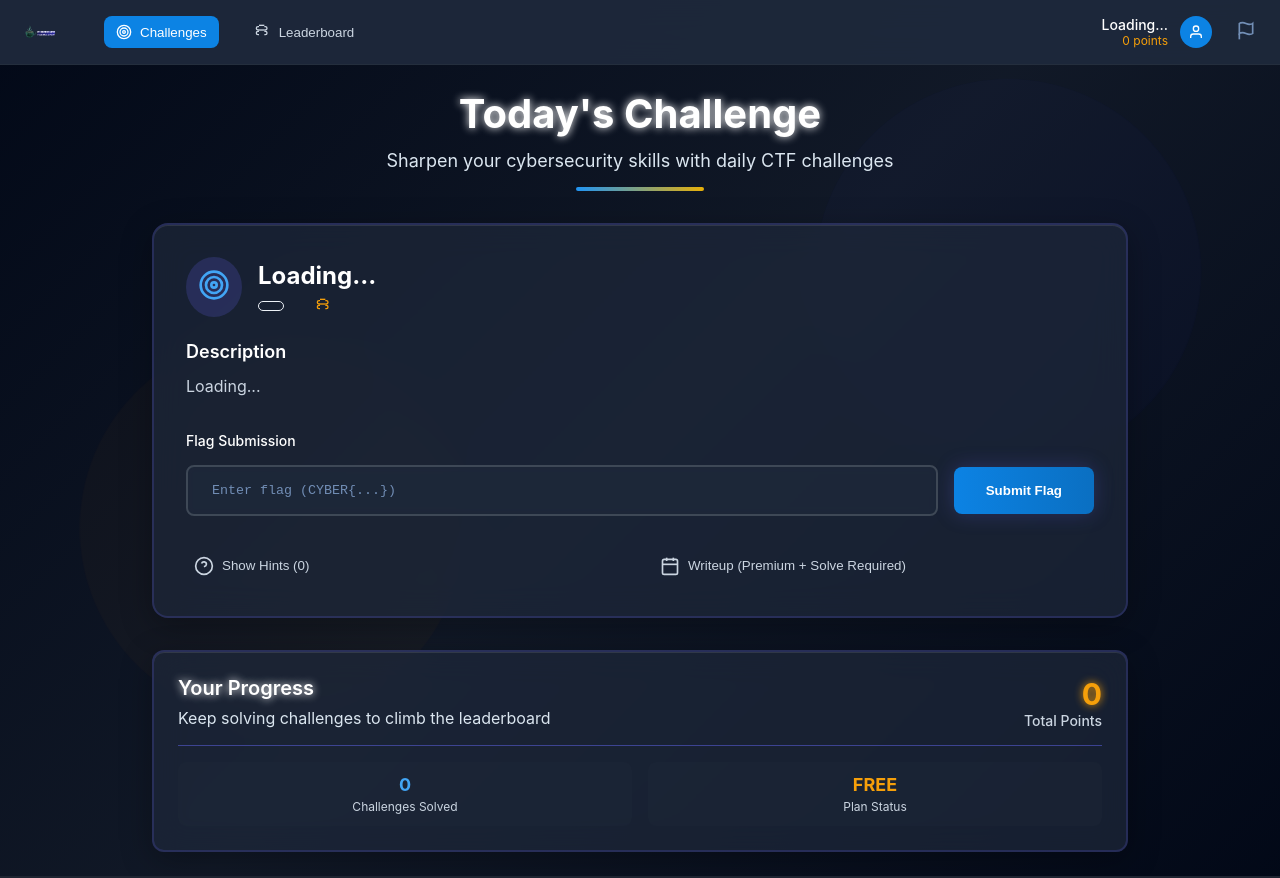
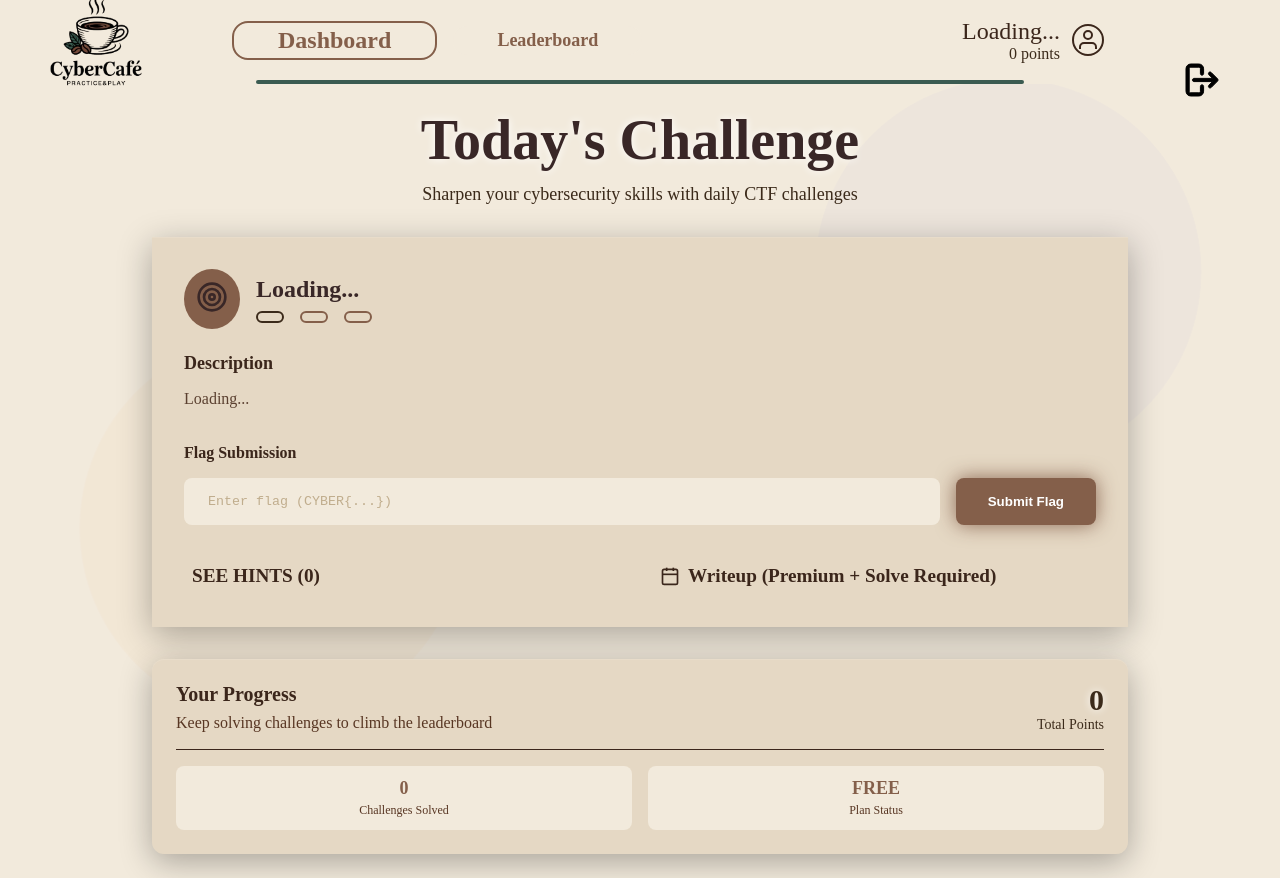
Before and after one commit to Minal-Abid/cybercafe-management-system, a FastAPI app: page /dashboard in a window 1280 px wide. Run offline with FastAPI, Linux system fonts and the light colour scheme; parts of the project's set-up code (start-up, migrations or seed data) failed here and were passed over; some libraries are stand-ins or nearby versions.

Commit message:
Final updated CyberCafe project after theme improvements

```diff
--- a/Backend/static/styles.css
+++ b/Backend/static/styles.css
@@ -6,40 +6,39 @@
 }
 
 :root {
-    /* Cyber theme colors */
-    --cyber-900: hsl(222, 84%, 5%);
-    --cyber-800: hsl(219, 39%, 11%);
-    --cyber-700: hsl(215, 25%, 19%);
-    --cyber-600: hsl(215, 16%, 29%);
-    --cyber-500: hsl(214, 20%, 40%);
-    --cyber-400: hsl(214, 32%, 58%);
-    --cyber-300: hsl(213, 27%, 84%);
-    --cyber-200: hsl(210, 40%, 90%);
-    --cyber-100: hsl(210, 40%, 95%);
-
-    --primary-400: hsl(207, 90%, 61%);
-    --primary-500: hsl(207, 90%, 54%);
-    --primary-600: hsl(207, 90%, 47%);
-    --primary-700: hsl(207, 90%, 40%);
-
-    --accent-400: hsl(38, 92%, 50%);
-    --accent-500: hsl(45, 93%, 47%);
-    --accent-600: hsl(32, 95%, 44%);
-
-    --success: hsl(142, 76%, 36%);
-    --error: hsl(0, 84%, 60%);
-
-    --glass-bg: rgba(30, 41, 59, 0.7);
-    --glass-border: rgba(99, 102, 241, 0.2);
-}
-
+    /* Coffee-inspired theme */
+    --earth-900: #3b2a1a;   /* espresso brown */
+    --earth-800: #5c4033;   /* mocha */
+    --earth-700: #7b5e57;   /* lighter roast */
+    --earth-600: #a68a79;   /* taupe beige */
+    --earth-500: #cbb89d;   /* warm beige */
+    --earth-400: #e6dccf;   /* pale cream */
+    --earth-300: #f1ede6;   /* near white */
+    --earth-200: #ffffff;   /* pure white */
+    --earth-100: #ffffff;   /* fallback white */
+
+    --primary-500: #4a6f46;   /* earthy green */
+    --primary-600: #355e3b;   /* dark green */
+    --primary-700: #2a452b;   /* forest green */
+
+    --accent-500: #c19a6b;    /* latte beige */
+    --accent-600: #a97f53;    /* caramel */
+
+    --success: #3b9c6d;       /* minty success */
+    --error: #d94c4c;         /* warning red */
+
+    --glass-bg: rgba(203, 184, 157, 0.65);   /* warm beige glass */
+    --glass-border: rgba(139, 94, 60, 0.3);  /* coffee border */
+}
 body {
-    font-family: 'Inter', -apple-system, BlinkMacSystemFont, 'Segoe UI', Roboto, sans-serif;
-    background: linear-gradient(135deg, var(--cyber-900) 0%, var(--cyber-800) 50%, var(--cyber-900) 100%);
-    color: var(--cyber-100);
+    font-family: 'regular', DM Serif Text, serif;
+    background:#f2eadc;
+    color: var(--earth-900);  /* dark espresso text */
     min-height: 100vh;
     overflow-x: hidden;
 }
+
+
 
 /* Utility Classes */
 .hidden {
@@ -47,7 +46,7 @@ body {
 }
 
 .text-glow {
-    text-shadow: 0 0 8px currentColor;
+    text-shadow: 0 0 8px white;;
 }
 
 .animate-glow {
@@ -60,8 +59,7 @@ body {
 
 .glass {
     backdrop-filter: blur(16px);
-    background: var(--glass-bg);
-    border: 1px solid var(--glass-border);
+    background: #E5D8C4;
     box-shadow:
         0 8px 32px rgba(0, 0, 0, 0.3),
         inset 0 1px 0 rgba(255, 255, 255, 0.1);
@@ -309,36 +313,41 @@ body {
 }
 
 .form-label {
-    color: white;
+    color: #734A35;
     font-weight: 500;
-    font-size: 0.875rem;
-}
-
+    font-size: 1.25rem;
+    font-family: 'regular', DM Serif Text;
+}
+
+
+/* Input fields - softer, café style */
 .form-input {
-    width: 100%;
-    padding: 1rem;
-    background: black;
-    border: 2px solid var(--cyber-500);
-    border-radius: 0.5rem;
-    color: white;
-    font-size: 1rem;
-    transition: all 0.3s ease;
-}
+  width: 100%;
+  padding: .75rem;
+  background: #f2eadc;
+  border-radius: 0.5rem;
+  border-color: #f2eadc;
+  font-size: .75rem;
+}
+
 
 .form-input::placeholder {
-    color: var(--cyber-400);
-}
+  color: var(--earth-800);  /* muted beige placeholders */
+}
+
+
 
 .form-input:focus {
-    outline: none;
-    border-color: var(--primary-500);
-    box-shadow: 0 0 0 2px rgba(99, 102, 241, 0.2);
-}
+  outline: none;
+  border-color:  #f2eadc;
+  background:  #f2eadc; /* slightly lighter when focused */
+}
+
 
 .error-message {
     background: rgba(239, 68, 68, 0.1);
     border: 2px solid rgba(239, 68, 68, 0.3);
-    color: rgb(252, 165, 165);
+    color: rgb(94, 42, 42);
     padding: 1rem;
     border-radius: 0.5rem;
     font-size: 0.875rem;
@@ -749,53 +739,47 @@ body {
 
 /* Navbar Styles */
 .navbar {
-    background: rgba(30, 41, 59, 0.95);
-    backdrop-filter: blur(16px);
-    border-bottom: 1px solid var(--cyber-700);
+  background:#f2eadc;
     position: sticky;
     top: 0;
-    z-index: 50;
+   z-index: 100;
 }
 
 .navbar-container {
     max-width: 80rem;
     margin: 0 auto;
-    padding: 0 1rem;
+  padding: 0.5rem 1rem; /* Add some vertical padding */
     display: flex;
     justify-content: space-between;
     align-items: center;
-    height: 4rem;
+    height: 5rem;
 }
 
 .navbar-left {
-    display: flex;
-    align-items: center;
-    gap: 2rem;
-}
-
+    height: 5rem;
+  display: flex;
+  align-items: center; /* Vertically center items */
+  gap: 3.5rem; /* Consistent spacing between logo and nav items */
+}
 .navbar-brand {
-    display: flex;
-    align-items: center;
-    gap: 0.5rem;
+  display: flex;
+  align-items: flex-start;
+  gap: 0.5rem;
+  height: 10rem; /* Ensure it takes full navbar height */
 }
 .navbar-logo {
-  height: 48px;
-  width: auto;
-  margin-right: 8px;
+  height: 10rem; /* Reduced from 20rem */
+  width: auto; /* Maintain aspect ratio */
+  margin-right: 2.5rem; /* Reduced from 33px */
   vertical-align: middle;
 }
 
 
-.navbar-icon {
-    width: 2rem;
-    height: 2rem;
-    color: var(--primary-500);
-}
-
 .navbar-title {
-    font-size: 1.25rem;
-    font-weight: 700;
-    color: white;
+    font-family: 'regular', DM Serif Text;
+    font-weight: 900;
+    font-size: 1.5rem;
+    color: 845F4A;
 }
 
 .premium-badge-nav {
@@ -810,32 +794,45 @@ body {
 .navbar-nav {
     display: flex;
     align-items: center;
-    gap: 1.5rem;
+    gap: 1rem;
 }
 
 .nav-button {
     display: flex;
     align-items: center;
     gap: 0.5rem;
-    padding: 0.5rem 0.75rem;
-    border-radius: 0.5rem;
+    padding: .25rem 2.75rem;
+    border-radius: 1rem;
     border: none;
-    background: none;
-    color: var(--cyber-300);
+    color:#845F4A;
+    font-family: 'regular', DM Serif Text;
+    font-size: 1.125rem;
+    Font-weight: 600;
+    background: #f2eadc;
     cursor: pointer;
     transition: all 0.3s ease;
+
 }
 
 .nav-button:hover {
-    color: white;
-    background: var(--cyber-800);
+    color: #845F4A;
+    border: 2px solid #845F4A;
+    background: #f2eadc;
+
 }
 
 .nav-button.active {
-    background: var(--primary-600);
-    color: white;
-}
-
+    background: #f2eadc;
+ border: 2px solid #845F4A;
+
+    color: #845F4A;
+}
+.nav-bar:hover:not(.active) {
+    color: #845F4A;
+    font-family: 'regular', DM Serif Text;
+    font-size: 2.75rem;
+    background:#f2eadc;
+}
 .nav-icon {
     width: 1rem;
     height: 1rem;
@@ -858,20 +855,23 @@ body {
 }
 
 .user-name {
-    font-size: 0.875rem;
+    font-family: 'regular', DM Serif Text;
+    font-size: 1.5rem;
     font-weight: 500;
-    color: white;
+    color:#3b261b;
 }
 
 .user-score {
-    font-size: 0.75rem;
+    font-family:'regular', DM Serif Text;
+    font-size: 1rem;
     color: var(--accent-400);
 }
 
 .user-avatar {
     width: 2rem;
     height: 2rem;
-    background: var(--primary-600);
+    background: #f2eadc;
+    border:2px solid #3b261b;
     border-radius: 50%;
     display: flex;
     align-items: center;
@@ -879,15 +879,15 @@ body {
 }
 
 .avatar-icon {
-    width: 1rem;
-    height: 1rem;
-    color: white;
+    width: 1.5rem;
+    height: 1.5rem;
+    color: #3b261b;
 }
 
 .logout-button {
-    padding: 0.5rem;
-    color: var(--cyber-400);
+    padding: 2rem;
     background: none;
+    height: 2rem;
     border: none;
     border-radius: 0.5rem;
     cursor: pointer;
@@ -896,12 +896,12 @@ body {
 
 .logout-button:hover {
     color: white;
-    background: var(--cyber-800);
+
 }
 
 .logout-icon {
-    width: 1.25rem;
-    height: 1.25rem;
+    width: 5rem;
+    height: 5rem;
 }
 
 /* View Management */
@@ -935,9 +935,10 @@ body {
 }
 
 .dashboard-title {
-    font-size: 2.5rem;
+    font-family: 'regular', DM Serif Text;
+    font-size: 3.5rem;
     font-weight: 700;
-    color: white;
+    color:rgba(57, 39, 39, 1);
     margin-bottom: 0.75rem;
 }
 
@@ -948,18 +949,16 @@ body {
 }
 
 .title-divider {
-    width: 8rem;
+    width: 48rem;
     height: 0.25rem;
-    background: linear-gradient(to right, var(--primary-500), var(--accent-500));
+    background: rgba(59, 91, 81, 1);
     margin: 0 auto;
     border-radius: 0.125rem;
 }
 
 .challenge-card {
-    border-radius: 1rem;
     padding: 2rem;
     margin-bottom: 2rem;
-    border: 2px solid rgba(99, 102, 241, 0.2);
 }
 
 .challenge-header {
@@ -977,20 +976,20 @@ body {
 
 .challenge-icon-wrapper {
     padding: 0.75rem;
-    background: rgba(99, 102, 241, 0.2);
+    background: #845F4A;
     border-radius: 50%;
 }
 
 .challenge-icon {
     width: 2rem;
     height: 2rem;
-    color: var(--primary-400);
+    color:rgba(57, 39, 39, 1);
 }
 
 .challenge-details h2 {
     font-size: 1.5rem;
     font-weight: 700;
-    color: white;
+    color: rgba(57, 39, 39, 1);
     margin-bottom: 0.5rem;
 }
 
@@ -1005,36 +1004,47 @@ body {
     border-radius: 9999px;
     font-size: 0.875rem;
     font-weight: 500;
-    border: 1px solid;
+    border: 2px solid;
 }
 
 .difficulty-badge.easy {
     color: rgb(34, 197, 94);
-    background: rgba(34, 197, 94, 0.1);
     border-color: rgba(34, 197, 94, 0.2);
 }
 
 .difficulty-badge.medium {
     color: rgb(234, 179, 8);
-    background: rgba(234, 179, 8, 0.1);
     border-color: rgba(234, 179, 8, 0.2);
 }
 
 .difficulty-badge.hard {
     color: rgb(239, 68, 68);
-    background: rgba(239, 68, 68, 0.1);
     border-color: rgba(239, 68, 68, 0.2);
 }
 
 .challenge-category {
-    color: var(--cyber-400);
+
+     padding: 0.25rem 0.75rem;
+    border-radius: 9999px;
+    font-size: 0.875rem;
+    font-weight: 500;
+    border: 2px solid #845F4A;
+    display: flex;
+    align-items: center;
+    color:#845F4A;
+    font-weight: 600;
 }
 
 .challenge-points {
-    display: flex;
-    align-items: center;
-    gap: 0.25rem;
-    color: var(--accent-400);
+   padding: 0.25rem 0.75rem;
+    border-radius: 9999px;
+    font-size: 0.875rem;
+    font-weight: 500;
+    border: 2px solid #845F4A;
+    display: flex;
+    align-items: center;
+    color:#845F4A;
+    font-weight: 600;
 }
 
 .points-icon {
@@ -1061,12 +1071,13 @@ body {
 .section-title {
     font-size: 1.125rem;
     font-weight: 600;
-    color: white;
+    color:#3b261b;
     margin-bottom: 0.75rem;
 }
 
 .description-text {
-    color: var(--cyber-300);
+    font-weight: 500;
+    color:#5b4030;
     line-height: 1.6;
 }
 
@@ -1089,7 +1100,7 @@ body {
 .flag-input {
     flex: 1;
     padding: 1rem 1.5rem;
-    background: rgba(30, 41, 59, 0.5);
+    background: #f2eadc;
     border: 2px solid var(--cyber-600);
     border-radius: 0.5rem;
     color: var(--cyber-100);
@@ -1099,34 +1110,35 @@ body {
 }
 
 .flag-input::placeholder {
-    color: var(--cyber-400);
+    color:#c0ad8d;
+
 }
 
 .flag-input:focus {
     outline: none;
-    border-color: var(--primary-500);
-    box-shadow: 0 0 0 2px rgba(99, 102, 241, 0.2);
+    border-color: #845F4A;;
+    box-shadow: 0 0 0 2px #845F4A;
 }
 
 .flag-submit-button {
     padding: 1rem 2rem;
-    background: linear-gradient(to right, var(--primary-600), var(--primary-700));
+    background: #845F4A;;
     border: none;
     border-radius: 0.5rem;
     color: white;
     font-weight: 600;
     cursor: pointer;
     transition: all 0.3s ease;
-    box-shadow: 0 0 20px rgba(99, 102, 241, 0.25);
+    box-shadow: 0 0 20px#845f4aea;;
 }
 
 .flag-submit-button:hover:not(:disabled) {
-    background: linear-gradient(to right, var(--primary-500), var(--primary-600));
+    background: #845F4A;;
     transform: scale(1.02);
 }
 
 .flag-submit-button:disabled {
-    background: linear-gradient(to right, var(--cyber-700), var(--cyber-700));
+    background: #f2eadc;
     cursor: not-allowed;
     transform: none;
 }
@@ -1209,12 +1220,15 @@ body {
 }
 
 .extras-button {
+    font-family: 'regular', DM Serif Text;
+    font-weight: 600;
+    font-size: 1.2em;
     display: flex;
     align-items: center;
     gap: 0.5rem;
-    color: var(--cyber-300);
+    color: #3b261b;
     background: none;
-    border: none;
+    border:none;
     cursor: pointer;
     transition: all 0.3s ease;
     padding: 0.5rem;
@@ -1287,7 +1303,6 @@ body {
 .progress-card {
     border-radius: 0.75rem;
     padding: 1.5rem;
-    border: 2px solid rgba(99, 102, 241, 0.2);
 }
 
 .progress-header {
@@ -1300,12 +1315,12 @@ body {
 .progress-title {
     font-size: 1.25rem;
     font-weight: 600;
-    color: white;
+    color:#3b261b;
     margin-bottom: 0.5rem;
 }
 
 .progress-subtitle {
-    color: var(--cyber-200);
+    color:#583623;
 }
 
 .progress-score {
@@ -1326,7 +1341,7 @@ body {
 
 .progress-stats {
     padding-top: 1rem;
-    border-top: 1px solid rgba(99, 102, 241, 0.5);
+    border-top: 1px solid #3b261b;
     display: grid;
     grid-template-columns: repeat(2, 1fr);
     gap: 1rem;
@@ -1334,7 +1349,7 @@ body {
 }
 
 .stat-item {
-    background: rgba(30, 41, 59, 0.3);
+    background: #f2eadc;
     border-radius: 0.5rem;
     padding: 0.75rem;
 }
@@ -1346,16 +1361,16 @@ body {
 }
 
 .stat-item:first-child .stat-value {
-    color: var(--primary-400);
+    color:#845F4A;
 }
 
 .stat-item:last-child .stat-value {
-    color: var(--accent-400);
+    color:#845F4A;
 }
 
 .stat-label {
     font-size: 0.75rem;
-    color: var(--cyber-300);
+    color: #583623;
 }
 
 /* Leaderboard Styles */
--- a/Backend/templates/auth.html
+++ b/Backend/templates/auth.html
@@ -19,14 +19,14 @@
       <div class="auth-header">
         <div class="brand">
           <!-- ✅ replaced old shield SVG with your new logo -->
-          <img src="/static/cybercafe-logo.png" alt="CyberCafe Logo" class="brand-logo" />
+          <img src="/static/cyber.png" alt="CyberCafe Logo" class="brand-logo" />
                   </div>
 
       </div>
 
       <div class="auth-card glass">
         <div class="auth-tabs">
-          <button id="login-tab" class="auth-tab active">Login</button>
+          <button id="login-tab" class="auth-tab active" >Log In</button>
           <button id="register-tab" class="auth-tab">Register</button>
         </div>
 
--- a/Backend/templates/dashboard.html
+++ b/Backend/templates/dashboard.html
@@ -10,39 +10,27 @@
 <body>
   <div id="main-app" class="screen active">
     <!-- Navbar -->
-    <nav id="navbar" class="navbar">
-      <div class="navbar-container">
+    <nav id="navbar" class="navbar ">
+      <div class="navbar-container ">
         <div class="navbar-left">
           <div class="navbar-brand">
             <!-- ✅ Logo updated -->
-            <img src="/static/cybercafe-logo.png" alt="CyberCafe Logo" class="navbar-logo" />
-            <span id="premium-badge" class="premium-badge-nav hidden">PREMIUM</span>
+            <img src="/static/cyber.png" alt="CyberCafe Logo" class="navbar-brand" />
           </div>
 
           <div class="navbar-nav">
             <button id="nav-dashboard" class="nav-button active">
-              <svg class="nav-icon" viewBox="0 0 24 24" fill="none" stroke="currentColor" stroke-width="2">
-                <circle cx="12" cy="12" r="10"/>
-                <circle cx="12" cy="12" r="6"/>
-                <circle cx="12" cy="12" r="2"/>
-              </svg>
-              <span>Challenges</span>
+
+              <span class="navbar-title">Dashboard</span>
             </button>
 
             <button id="nav-leaderboard" class="nav-button">
-              <svg class="nav-icon" viewBox="0 0 24 24" fill="none" stroke="currentColor" stroke-width="2">
-                <path d="M6 9H4.5a2.5 2.5 0 0 1 0-5H6"/>
-                <path d="M14 9h1.5a2.5 2.5 0 0 0 0-5H14"/>
-                <path d="M6 2L14 2"/>
-                <path d="M6 16H4.5a2.5 2.5 0 0 1 0-5H6"/>
-                <path d="M14 16h1.5a2.5 2.5 0 0 0 0-5H14"/>
-                <path d="M6 9L14 9"/>
-              </svg>
+
               <span>Leaderboard</span>
             </button>
           </div>
-        </div>
 
+</div>
         <div class="navbar-right">
           <div class="user-info">
             <div class="user-details">
@@ -58,13 +46,15 @@
           </div>
 
           <button id="logout-button" class="logout-button" title="Logout">
-            <svg class="logout-icon" viewBox="0 0 24 24" fill="none" stroke="currentColor" stroke-width="2">
-              <path d="M4 15s1-1 4-1 5 2 8 2 4-1 4-1V3s-1 1-4 1-5-2-8-2-4 1-4 1z"/>
-              <line x1="4" y1="22" x2="4" y2="15"/>
+                        <svg class="logout-icon"  viewBox="0 0 400 400"  stroke="black" stroke-width="5">
+              <path d="M250,224c-4.4,0-8,3.6-8,8v24c0,4.4-3.6,8-8,8h-40c-4.4,0-8-3.6-8-8V144c0-4.4,3.6-8,8-8h40c4.4,0,8,3.6,8,8v24 c0,4.4,3.6,8,8,8s8-3.6,8-8v-24c0-13.2-10.8-24-24-24h-40c-13.2,0-24,10.8-24,24v112c0,13.2,10.8,24,24,24h40c13.2,0,24-10.8,24-24 v-24C258,227.6,254.4,224,250,224z"/>
+              <path d="M328.4,204.8c0.1-0.1,0.2-0.2,0.3-0.3c0,0,0,0,0-0.1c0.1-0.2,0.2-0.4,0.3-0.6c0.1-0.3,0.3-0.5,0.4-0.8 c0.1-0.3,0.2-0.5,0.3-0.8c0.1-0.2,0.2-0.4,0.2-0.7c0.2-1,0.2-2.1,0-3.1c0,0,0,0,0,0c0-0.2-0.1-0.4-0.2-0.7 c-0.1-0.3-0.1-0.5-0.2-0.8c0,0,0,0,0,0c-0.1-0.3-0.3-0.5-0.4-0.8c-0.1-0.2-0.2-0.4-0.3-0.6c-0.3-0.4-0.6-0.9-1-1.2l-32-32 c-3.1-3.1-8.2-3.1-11.3,0c-3.1,3.1-3.1,8.2,0,11.3l18.3,18.3H210c-4.4,0-8,3.6-8,8s3.6,8,8,8h92.7l-18.3,18.3 c-3.1,3.1-3.1,8.2,0,11.3c1.6,1.6,3.6,2.3,5.7,2.3s4.1-0.8,5.7-2.3l32-32c0,0,0,0,0,0C327.9,205.4,328.1,205.1,328.4,204.8z"/>
             </svg>
           </button>
         </div>
       </div>
+          <div class="title-divider"></div>
+
     </nav>
 
     <!-- Dashboard -->
@@ -78,7 +68,7 @@
         <div class="dashboard-header">
           <h1 class="dashboard-title text-glow">Today's Challenge</h1>
           <p class="dashboard-subtitle">Sharpen your cybersecurity skills with daily CTF challenges</p>
-          <div class="title-divider"></div>
+
         </div>
 
         <div id="challenge-card" class="challenge-card glass">
@@ -97,14 +87,7 @@
                   <span id="challenge-difficulty" class="difficulty-badge"></span>
                   <span id="challenge-category" class="challenge-category"></span>
                   <div class="challenge-points">
-                    <svg class="points-icon" viewBox="0 0 24 24" fill="none" stroke="currentColor" stroke-width="2">
-                      <path d="M6 9H4.5a2.5 2.5 0 0 1 0-5H6"/>
-                      <path d="M14 9h1.5a2.5 2.5 0 0 0 0-5H14"/>
-                      <path d="M6 2L14 2"/>
-                      <path d="M6 16H4.5a2.5 2.5 0 0 1 0-5H6"/>
-                      <path d="M14 16h1.5a2.5 2.5 0 0 0 0-5H14"/>
-                      <path d="M6 9L14 9"/>
-                    </svg>
+
                     <span id="challenge-points"></span>
                   </div>
                 </div>
@@ -126,7 +109,7 @@
 
           <form id="flag-form" class="flag-form">
             <div class="flag-input-section">
-              <label class="form-label">Flag Submission</label>
+              <label class="form-label" style="color:#3b261b;font-weight: 550;font-size: 1rem;">Flag Submission</label>
               <div class="flag-input-wrapper">
                 <input type="text" id="flag-input" placeholder="Enter flag (CYBER{...})" class="flag-input" required>
                 <button type="submit" id="flag-submit" class="flag-submit-button">Submit Flag</button>
@@ -145,12 +128,8 @@
           <div class="challenge-extras">
             <div class="hints-section">
               <button id="hints-toggle" class="extras-button">
-                <svg class="extras-icon" viewBox="0 0 24 24" fill="none" stroke="currentColor" stroke-width="2">
-                  <circle cx="12" cy="12" r="10"/>
-                  <path d="M9.09 9a3 3 0 0 1 5.83 1c0 2-3 3-3 3"/>
-                  <line x1="12" y1="17" x2="12.01" y2="17"/>
-                </svg>
-                <span>Show Hints (<span id="hints-count">0</span>)</span>
+
+                <span>SEE HINTS (<span id="hints-count">0</span>)</span>
               </button>
 
               <div id="hints-content" class="extras-content hidden">
@@ -187,7 +166,7 @@
         <div class="progress-card glass">
           <div class="progress-header">
             <div class="progress-info">
-              <h3 class="progress-title text-glow">Your Progress</h3>
+              <h3 class="progress-title ">Your Progress</h3>
               <p class="progress-subtitle">Keep solving challenges to climb the leaderboard</p>
             </div>
             <div class="progress-score">
--- a/Backend/templates/index.html
+++ b/Backend/templates/index.html
@@ -12,7 +12,7 @@
     <div id="loading-screen" class="loading-screen">
         <div class="loading-content">
             <div class="loading-icon">
-                <img src="/static/cybercafe-logo.png" alt="CyberCafe Logo" class="loading-logo " />
+                <img src="/static/cyber.png" alt="CyberCafe Logo" class="brand-logo " />
             </div>
             <div class="loading-bar">
                 <div class="loading-progress"></div>
```
Also changed, not shown: other parts of Backend/static/styles.css (+110 -94 lines), Backend/templates/admin.html (+4 -4 lines), Backend/templates/leaderboard.html (+8 -16 lines), Backend/static/cyber.png (added), Backend/static/cyber2.png (added), Backend/static/cybercafe.png (added).
